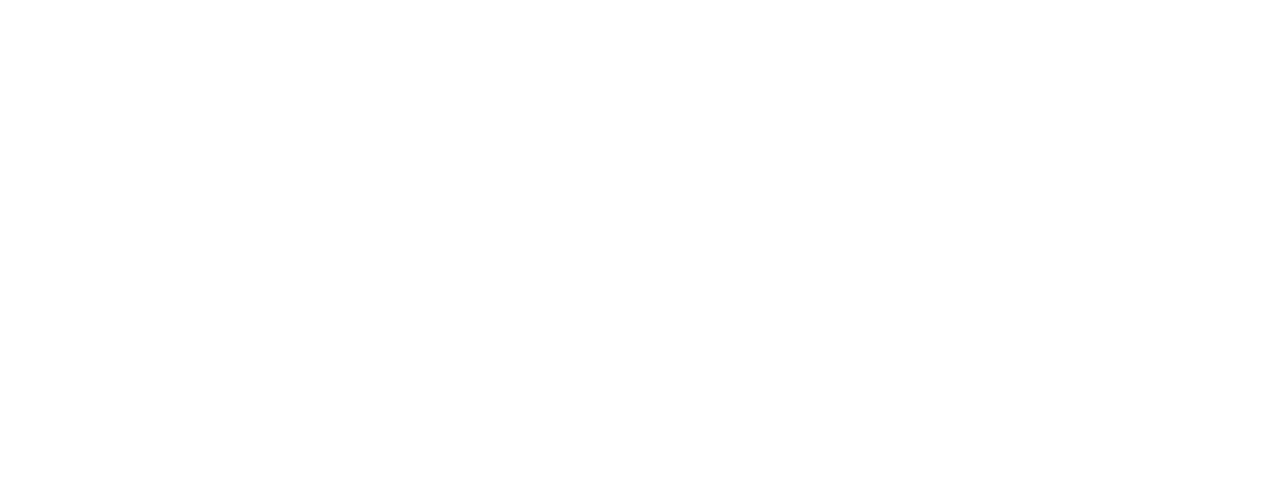
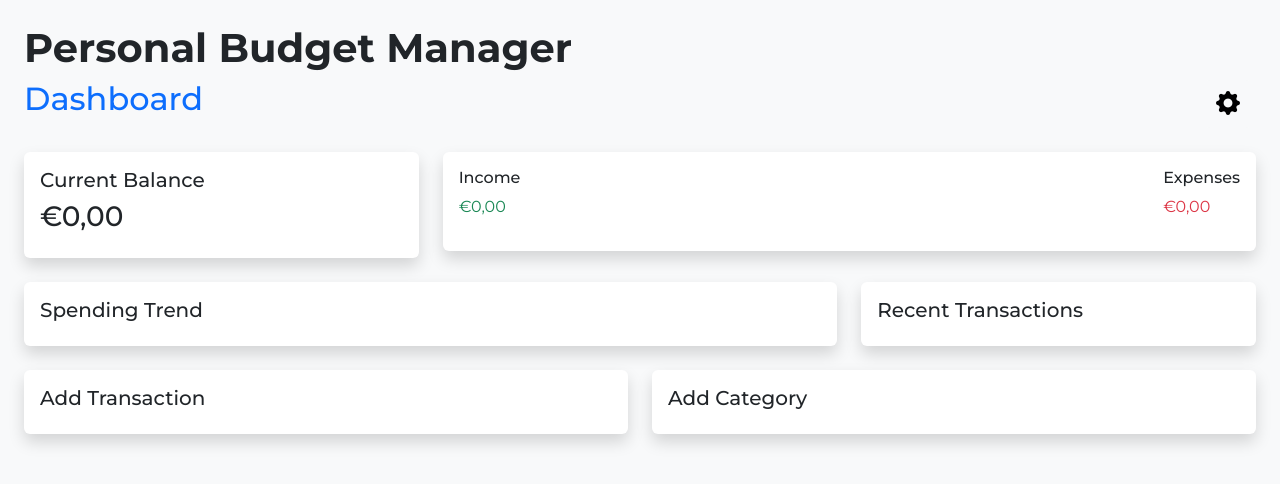
Before and after one commit to Alessandro0418/Capstone-Project, a React (Vite) app: page /dashboard in a window 1280 px wide. Before the commit this address had no page. Shown: the top 484 px of the page. Built offline with nearby package versions, Linux system fonts and the light colour scheme.

Commit message:
Dashboard v1.0.0

```diff
--- a/src/App.jsx
+++ b/src/App.jsx
@@ -1,6 +1,7 @@
 import { BrowserRouter, Routes, Route, Navigate } from "react-router-dom";
 import RegistrationPage from "./components/RegistrationPage";
 import LoginPage from "./components/LoginPage";
+import Dashboard from "./components/Dashboard";
 import { Container } from "react-bootstrap";
 import "./App.css";
 
@@ -12,6 +13,7 @@
         <Route path="/" element={<Navigate to="/register" replace />} />
         <Route path="/register" element={<RegistrationPage />} />
         <Route path="/login" element={<LoginPage />} />
+        <Route path="/dashboard" element={<Dashboard />} />
       </Routes>
     </BrowserRouter>
   );
--- /dev/null
+++ b/src/components/Dashboard.jsx
@@ -0,0 +1,97 @@
+import { Form, Button, Container, Row, Col } from "react-bootstrap";
+import Offcanvas from "react-bootstrap/Offcanvas";
+import "bootstrap-icons/font/bootstrap-icons.css";
+import { useNavigate } from "react-router-dom";
+import { useState } from "react";
+import axios from "axios";
+
+function Dashboard() {
+  const [show, setShow] = useState(false);
+
+  const handleClose = () => setShow(false);
+  const handleShow = () => setShow(true);
+  return (
+    <Container fluid className="p-4 bg-light min-vh-100">
+      <Row className="mb-4">
+        <h1 className="fw-bold">Personal Budget Manager</h1>
+        <Col>
+          <h2 className="text-primary">Dashboard</h2>
+        </Col>
+        {/*OffCanvas button*/}
+        <Col className="d-flex justify-content-end">
+          <Button onClick={handleShow} className="btn-custom2 me-1">
+            <i class="bi bi-gear-fill fs-4 text-black"></i>
+          </Button>
+        </Col>
+
+        <Offcanvas show={show} onHide={handleClose} placement="end">
+          <Offcanvas.Header closeButton>
+            <Offcanvas.Title>Settings</Offcanvas.Title>
+          </Offcanvas.Header>
+          <Offcanvas.Body>
+            Mettere lo switch per la dark mode ed altro...
+          </Offcanvas.Body>
+        </Offcanvas>
+      </Row>
+      {/* Saldo totale + entrate ed uscite */}
+      <Row className="mb-4">
+        <Col md={4}>
+          {/* saldo totale */}
+          <div className="p-3 bg-white shadow rounded">
+            <h5>Current Balance</h5>
+            <h3>€0,00</h3>
+          </div>
+        </Col>
+        <Col md={8}>
+          {/* entrate ed uscite (totale) */}
+          <div className="p-3 bg-white shadow rounded d-flex justify-content-between">
+            <div>
+              <h6>Income</h6>
+              <p className="text-success">€0,00</p>
+            </div>
+            <div>
+              <h6>Expenses</h6>
+              <p className="text-danger">€0,00</p>
+            </div>
+          </div>
+        </Col>
+      </Row>
+
+      {/* grafico spese + transazioni recenti */}
+      <Row className="mb-4">
+        <Col md={8}>
+          {/* grafico */}
+          <div className="p-3 bg-white shadow rounded h-100">
+            <h5>Spending Trend</h5>
+            {/* grafico qui */}
+          </div>
+        </Col>
+        <Col md={4}>
+          {/* transazioni recenti */}
+          <div className="p-3 bg-white shadow rounded h-100">
+            <h5>Recent Transactions</h5>
+            {/* lista transazioni qui */}
+          </div>
+        </Col>
+      </Row>
+
+      {/* aggiungi transazione e/o categoria */}
+      <Row>
+        <Col md={6}>
+          <div className="p-3 bg-white shadow rounded">
+            <h5>Add Transaction</h5>
+            {/* aggiunta transazioni qui */}
+          </div>
+        </Col>
+        <Col md={6}>
+          <div className="p-3 bg-white shadow rounded">
+            <h5>Add Category</h5>
+            {/* aggiunta categorie qui */}
+          </div>
+        </Col>
+      </Row>
+    </Container>
+  );
+}
+
+export default Dashboard;
--- a/src/index.css
+++ b/src/index.css
@@ -45,3 +45,13 @@
 .mb-7 {
   margin-bottom: 80px;
 }
+
+.btn-custom2 {
+  background-color: #f8f9fa;
+  border: #f8f9fa;
+}
+
+.btn-custom2:hover {
+  background-color: #f8f9fa;
+  color: #f8f9fa;
+}
```
